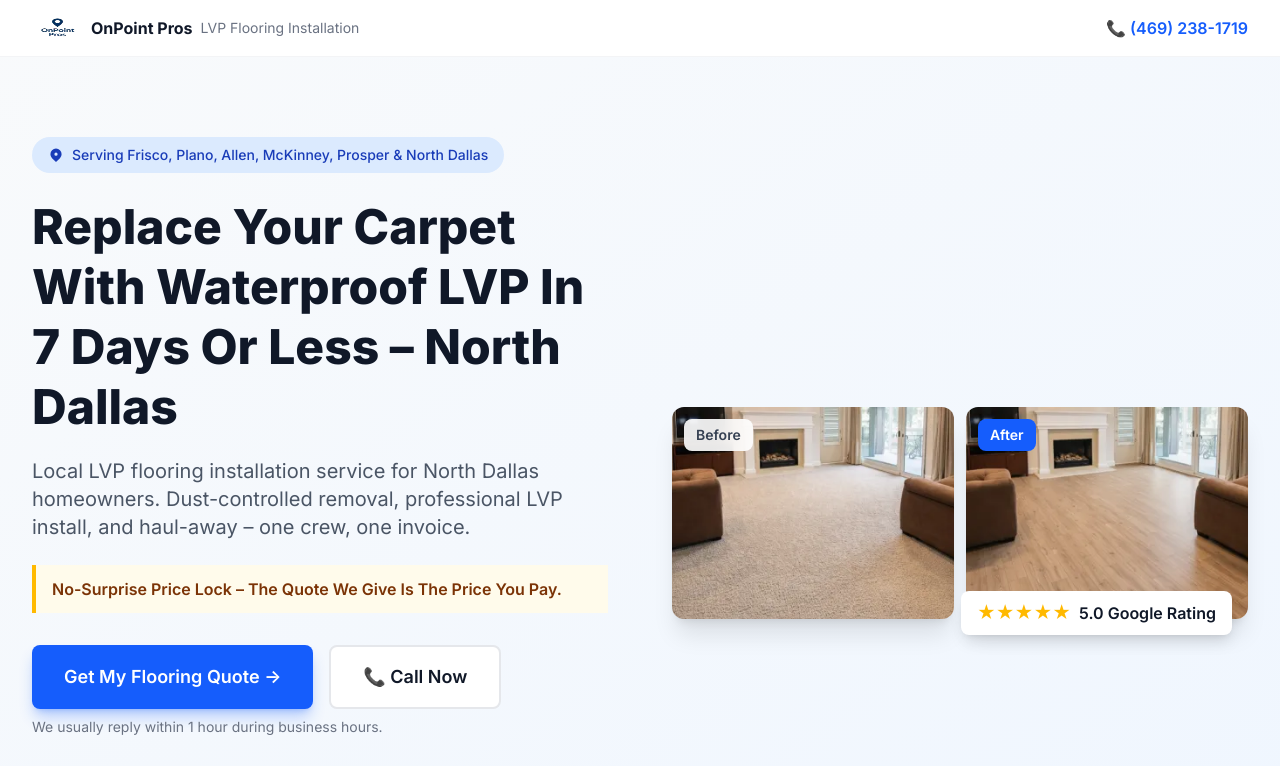
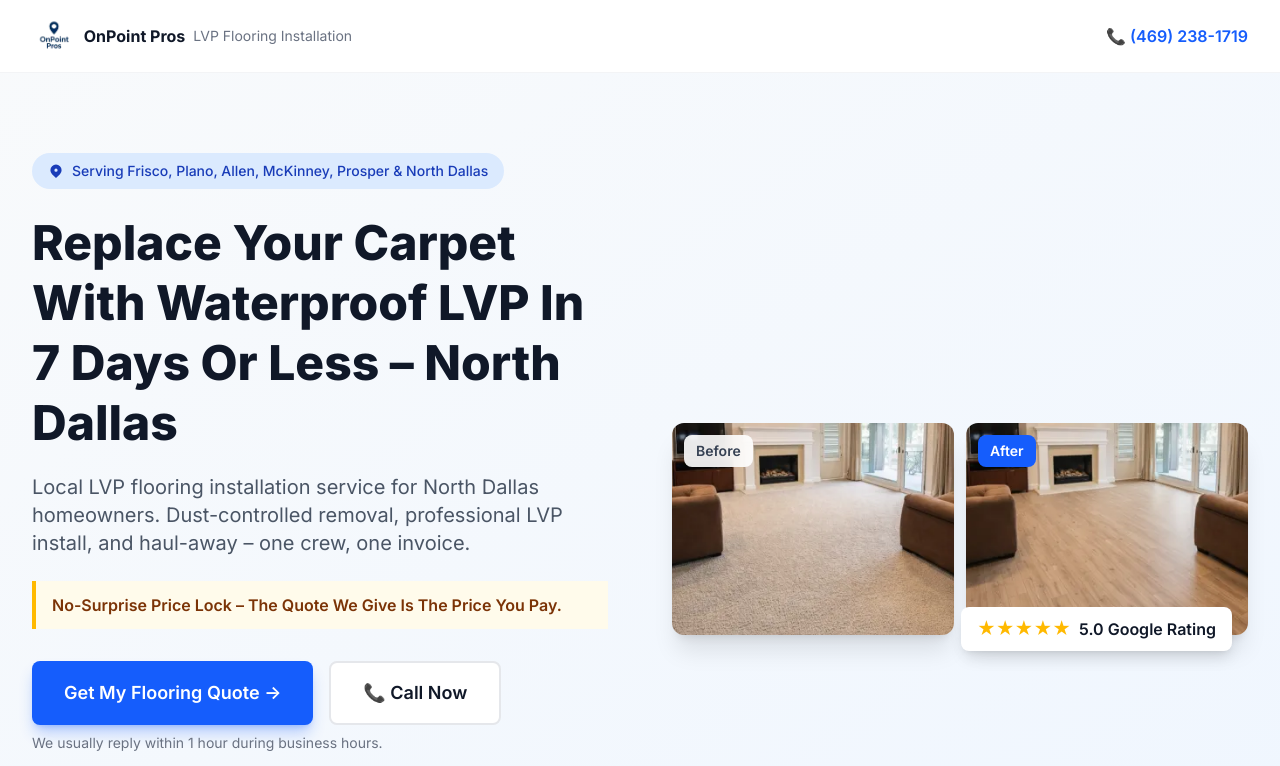
Before and after one commit to thuvo22/renovations-site, a website: page flooring-installation-north-dallas/index.html in a window 1280 px wide. Shown: the top 766 px of the page. Drawn offline with Linux system fonts and the light colour scheme.

Commit message:
Increase logo size: h-8 → h-12 (32px → 48px)

```diff
--- a/flooring-installation-north-dallas/index.html
+++ b/flooring-installation-north-dallas/index.html
@@ -50,7 +50,7 @@
             <div class="flex items-center gap-2">
                 <picture>
                     <source srcset="images/logo.webp" type="image/webp">
-                    <img src="images/logo.png" class="h-8" alt="OnPoint Pros" width="51" height="56" />
+                    <img src="images/logo.png" class="h-12" alt="OnPoint Pros" />
                 </picture>
                 <span class="font-bold text-gray-900">OnPoint Pros</span>
                 <span class="text-sm text-gray-500 hidden sm:block">LVP Flooring Installation</span>
```
